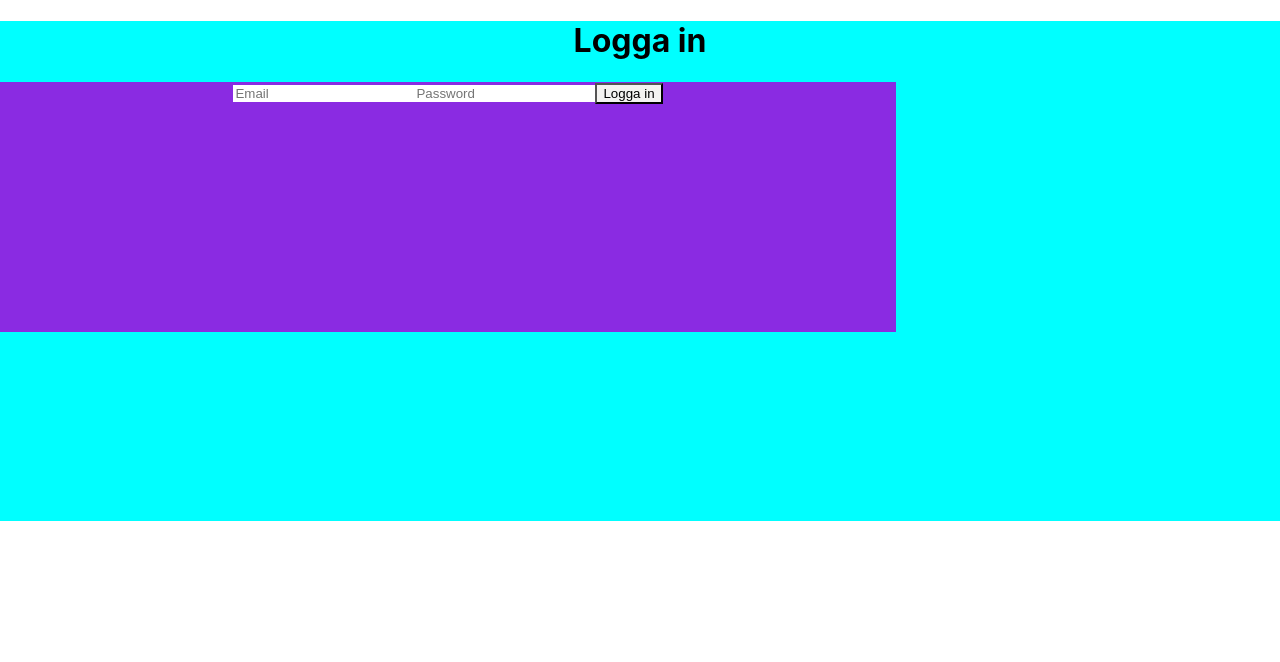
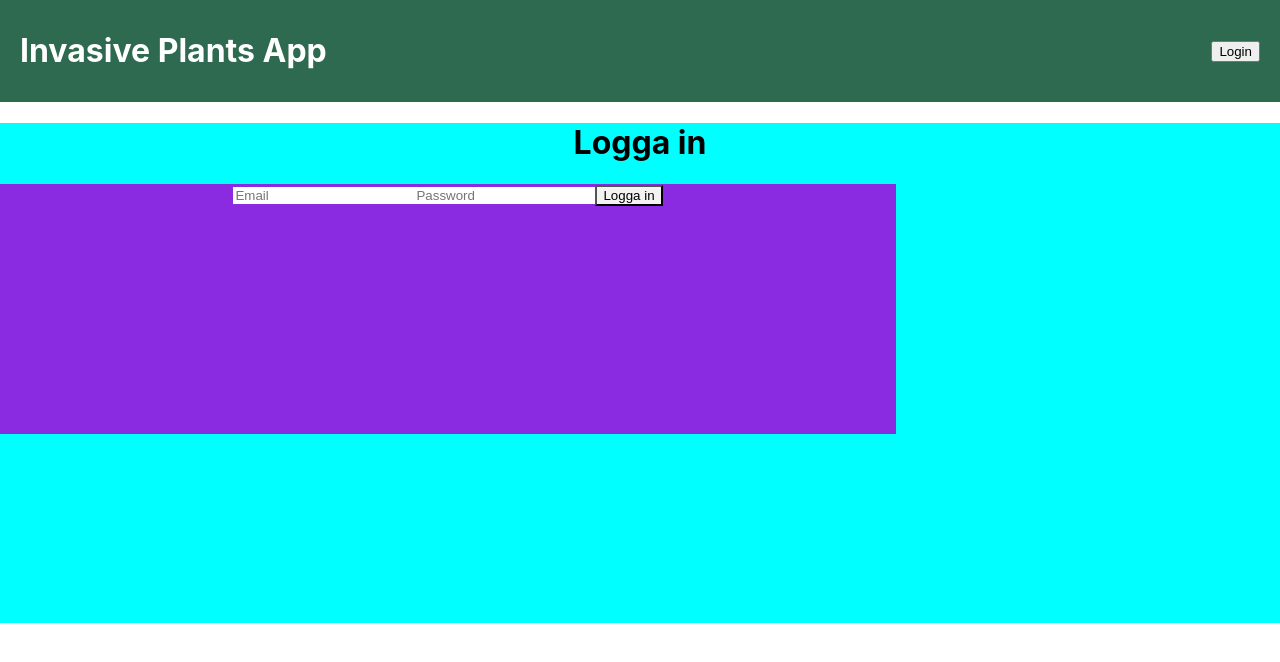
Before and after one commit to Nilorac86/invasivePlants, a React (Create React App) app in the folder frontend/: page /login in a window 1280 px wide. Shown: the top 662 px of the page. Built offline with nearby package versions, Linux system fonts and the light colour scheme.

Commit message:
Nu ska det fungera både det Caroline gjorde med login och plantscards som petra gjorde. med en header med en ful login knapp som tar dig till Carolins login. under plantcardsen

```diff
--- a/frontend/src/App.js
+++ b/frontend/src/App.js
@@ -3,93 +3,27 @@ import React, { useState, useEffect } from "react";
 import { BrowserRouter as Router, Routes, Route } from "react-router-dom";
 import PlantCardsPage from "./Pages/PlantCardsPage";
 import LoginPage from "./Pages/LoginPage";
-
-
+import Header from "./components/Header";
 
 function App() {
-
   const [User, setUser] = useState(null);
 
-
   const handleLoginSuccess = (userData) => {
-
     setUser(userData);
   };
 
   return (
     <Router>
-      <div className="App">
-          <Routes>
-
-            <Route path = "/login"
-            element = {<LoginPage onLoginSuccess = {handleLoginSuccess}/>}
-            />
-
-            <Route path = "/" element = {< PlantCardsPage/>}
-            />
-
-          </Routes>
-      </div>
+      <Header user={User} />
+      <Routes>
+        <Route
+          path="/login"
+          element={<LoginPage onLoginSuccess={handleLoginSuccess} />}
+        />
+        <Route path="/" element={<PlantCardsPage />} />
+      </Routes>
     </Router>
   );
 }
 
 export default App;
-
-
-
-
-
-
-
-
-
-
-
-
-
-
-
-
-
-
-
-
-
-
-
-
-/* function App() {
-  const [data, setData] = useState(null);
-
-  useEffect(() => {
-    fetchPlantInfo().then(setData).catch(console.error);
-  }, []);
-
-  return (
-    <div className="App">
-      <h2>Invasiva Växter</h2>
-      {data ? <PlantCards data={data} /> : "Laddar..."}
-    </div>
-  );
-}
-
-export default App; */
-
-
-
-
-/*
-function App() {
-  const [user, setUser] = useState(null);
-
-  const handleLoginSuccess = (userData) => {
-    setUser(userData);
-  };
-
-
-}
-
-export default App;
-
-  */
--- /dev/null
+++ b/frontend/src/components/Header.css
@@ -0,0 +1,21 @@
+.app-header {
+  display: flex;
+  justify-content: space-between;
+  align-items: center;
+  padding: 10px 20px;
+  background-color: #2d6a4f;
+  color: white;
+}
+
+.nav-links button {
+  background-color: white;
+  color: #2d6a4f;
+  border: none;
+  padding: 6px 12px;
+  border-radius: 4px;
+  cursor: pointer;
+}
+
+.nav-links button:hover {
+  background-color: #95d5b2;
+}
--- /dev/null
+++ b/frontend/src/components/Header.jsx
@@ -0,0 +1,27 @@
+// src/components/Header.jsx
+
+import React from "react";
+import { Link } from "react-router-dom";
+import "./Header.css";
+
+function Header({ user }) {
+  return (
+    <header className="app-header">
+      <div className="logo">
+        <h1>Invasive Plants App</h1>
+      </div>
+      {/* inte inlogad login button annars hej namnet på den som logat in, måste nog göras om senare*/}
+      <nav className="nav-link">
+        {user ? (
+          <span>Hej,{user.name}</span>
+        ) : (
+          <Link to="/login">
+            <button>Login</button>
+          </Link>
+        )}
+      </nav>
+    </header>
+  );
+}
+
+export default Header;
--- a/frontend/src/service/LoginService.js
+++ b/frontend/src/service/LoginService.js
@@ -1,5 +1,5 @@
-import React, { useState, useEffect } from "react";
-import Login from "../components/Login";
+//import React, { useState, useEffect } from "react";
+//import Login from "../components/Login";
 
 export const loginUser = async (email, password) => {
   try {
--- a/frontend/src/service/PlantCardsService.js
+++ b/frontend/src/service/PlantCardsService.js
@@ -1,12 +1,9 @@
-import React, { useState, useEffect } from "react";
-//import PlantCards from "../components/PlantCards";
-
 
 export async function fetchPlantInfo() {
   try {
     const response = await fetch("http://localhost:8080/plants/info");
     if (!response.ok) {
-      throw new Error('Failed to fetch plants: ${response.status}');
+      throw new Error("Failed to fetch plants: ${response.status}");
     }
     return await response.json();
   } catch (error) {
```
Also changed, not shown: frontend/src/Pages/PlantCardsPage.js (+5 -4 lines).
